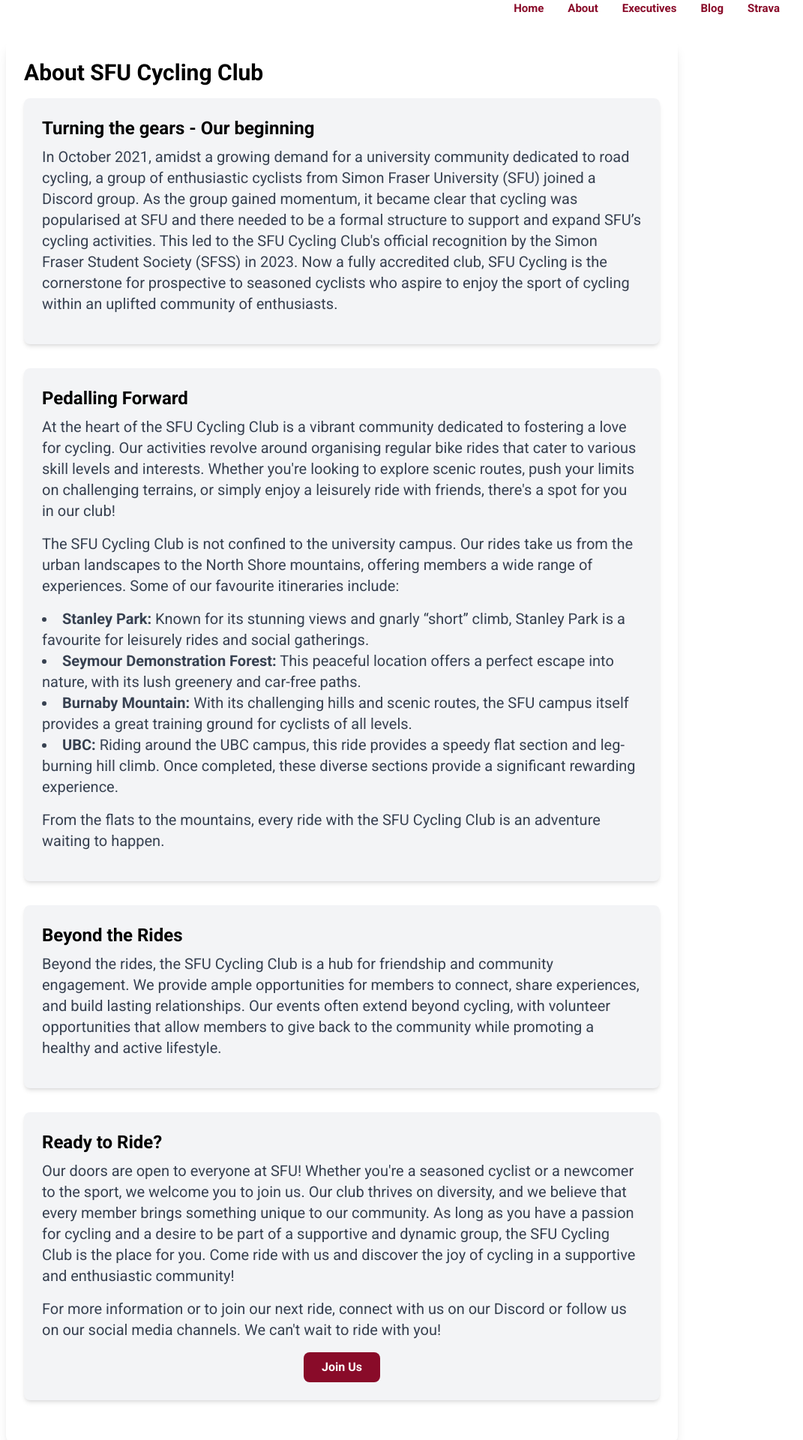
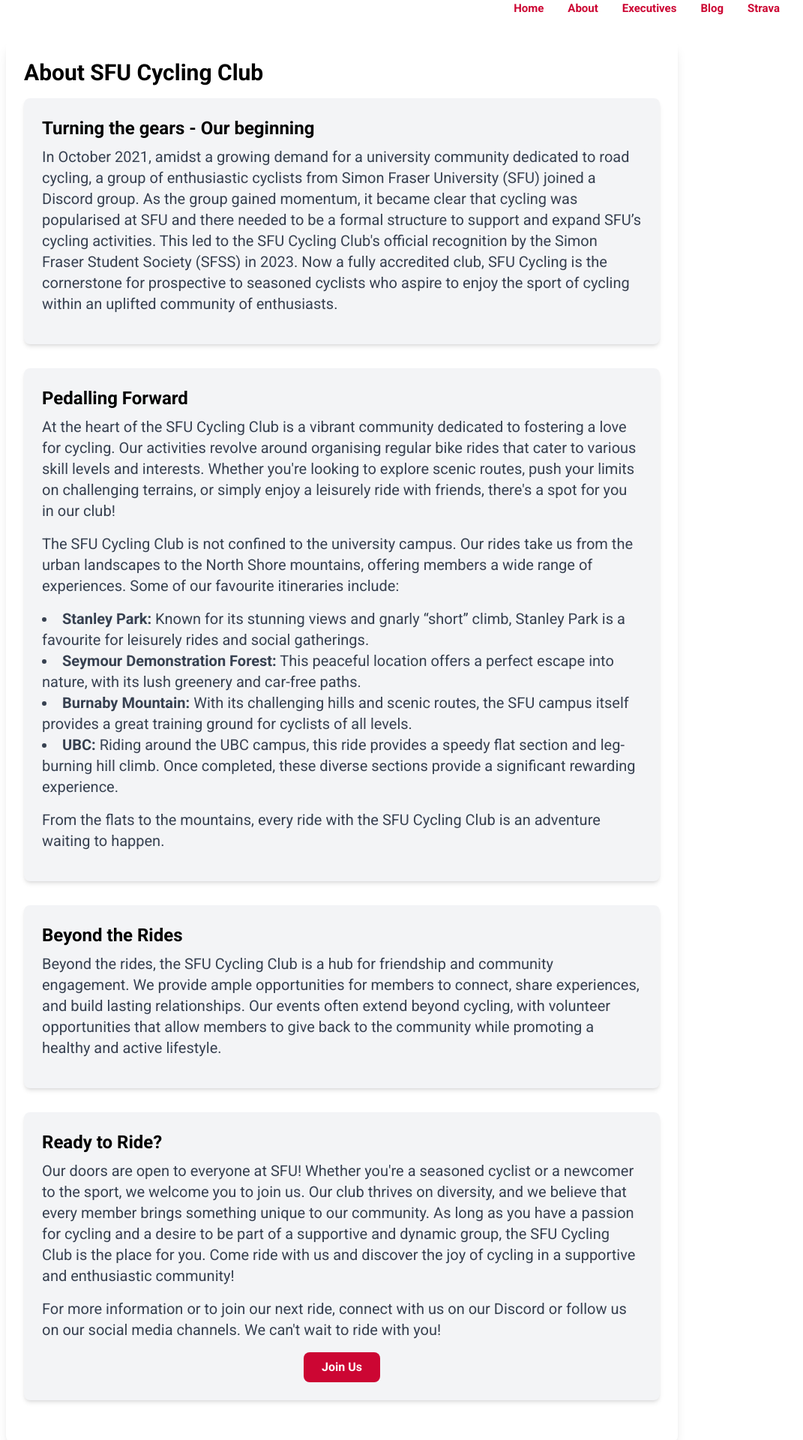
Before and after one commit to Edison-Wei/SFU_CyclingClub, a Next.js app in the folder sfu_bikingclub/: page /About in a window 1280 px wide. Shown: the top 1920 px of the page at 75% size, without its empty margins (184-1255 px from the left). Built offline with nearby package versions, Linux system fonts and the light colour scheme.

Commit message:
matched primary red to SFU's red colour, ensured all elements used primary red.

```diff
--- a/sfu_bikingclub/src/app/About/page.js
+++ b/sfu_bikingclub/src/app/About/page.js
@@ -51,7 +51,7 @@
                         <div className="flex justify-center">
                             <a
                                 href="https://linktr.ee/sfucycling"
-                                className="bg-[#890B29] text-white text-m font-bold cursor-pointer px-6 py-2 rounded-lg"
+                                className="bg-primary-red text-white text-m hover:bg-gray-500 font-bold cursor-pointer px-6 py-2 rounded-lg"
                             >
                                 Join Us
                             </a>
--- a/sfu_bikingclub/src/components/Header.js
+++ b/sfu_bikingclub/src/components/Header.js
@@ -5,7 +5,7 @@
 
   return (
     <nav className="md:flex md:justify-between md:w-full sticky top-0 left-0 w-full z-10">
-      <div className="flex-1 bg-white md:px-10 md:text-[15px] font-[550] text-[#890B29] flex justify-around md:justify-end">
+      <div className="flex-1 bg-white md:px-10 md:text-[15px] font-[550] text-primary-red flex justify-around md:justify-end">
         <CreateLink link={"/"} linkText={"Home"} />
         <CreateLink link={"/About"} linkText={"About"} />
         <CreateLink link={"/Executives"} linkText={"Executives"} />
--- a/sfu_bikingclub/src/components/Slideshow.js
+++ b/sfu_bikingclub/src/components/Slideshow.js
@@ -46,7 +46,7 @@
                 <p className="text-md md:text-xl lg:text-xl mb-4">We would love to have you!</p>
                 <a
                     href="https://linktr.ee/sfucycling"
-                    className="bg-primary-red text-white text-md font-bold cursor-pointer px-6 py-2 rounded-lg"
+                    className="bg-primary-red text-white text-md hover:bg-gray-500 font-bold cursor-pointer px-6 py-2 rounded-lg"
                 >
                     Join Us
                 </a>
--- a/sfu_bikingclub/tailwind.config.js
+++ b/sfu_bikingclub/tailwind.config.js
@@ -13,7 +13,7 @@
       colors: {
         primary: {
           white: "#FFFFFF",
-          red: "#890B29"
+          red: "#CC0633"
         },
         secondary: {
           black: "000000"
```
